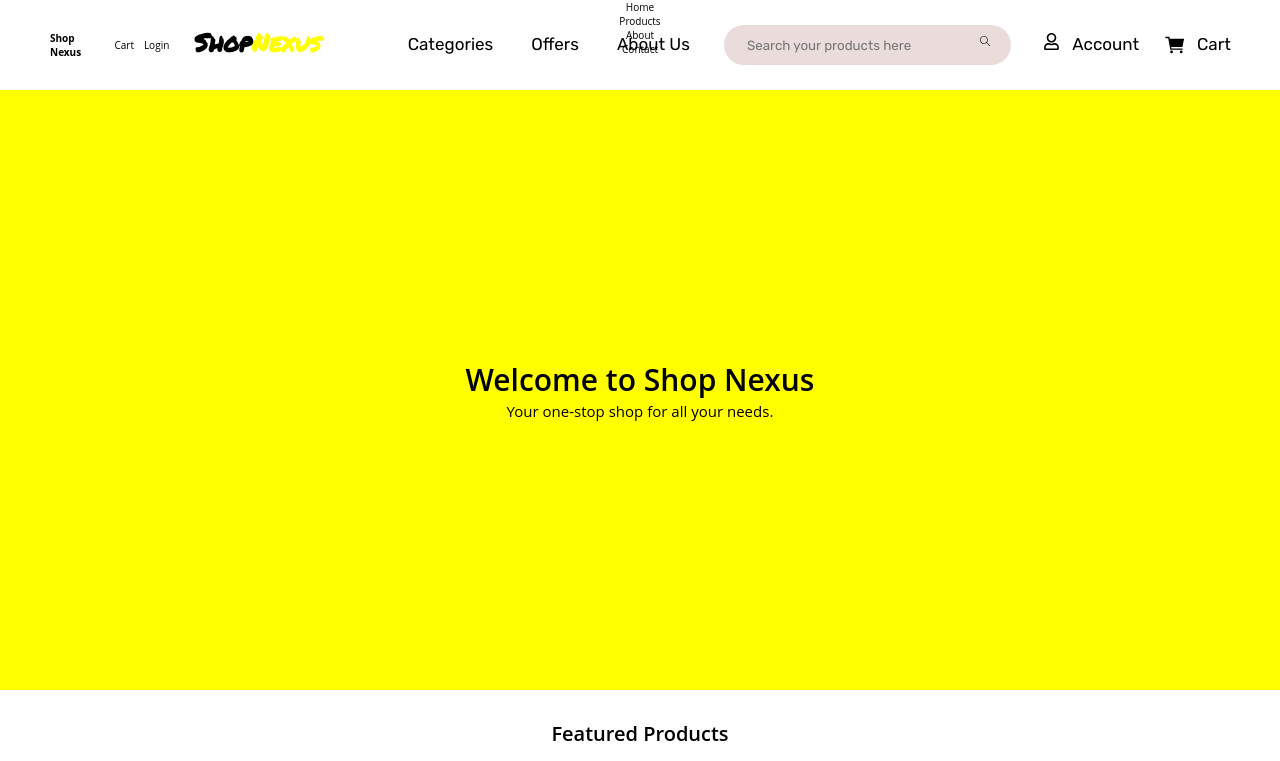
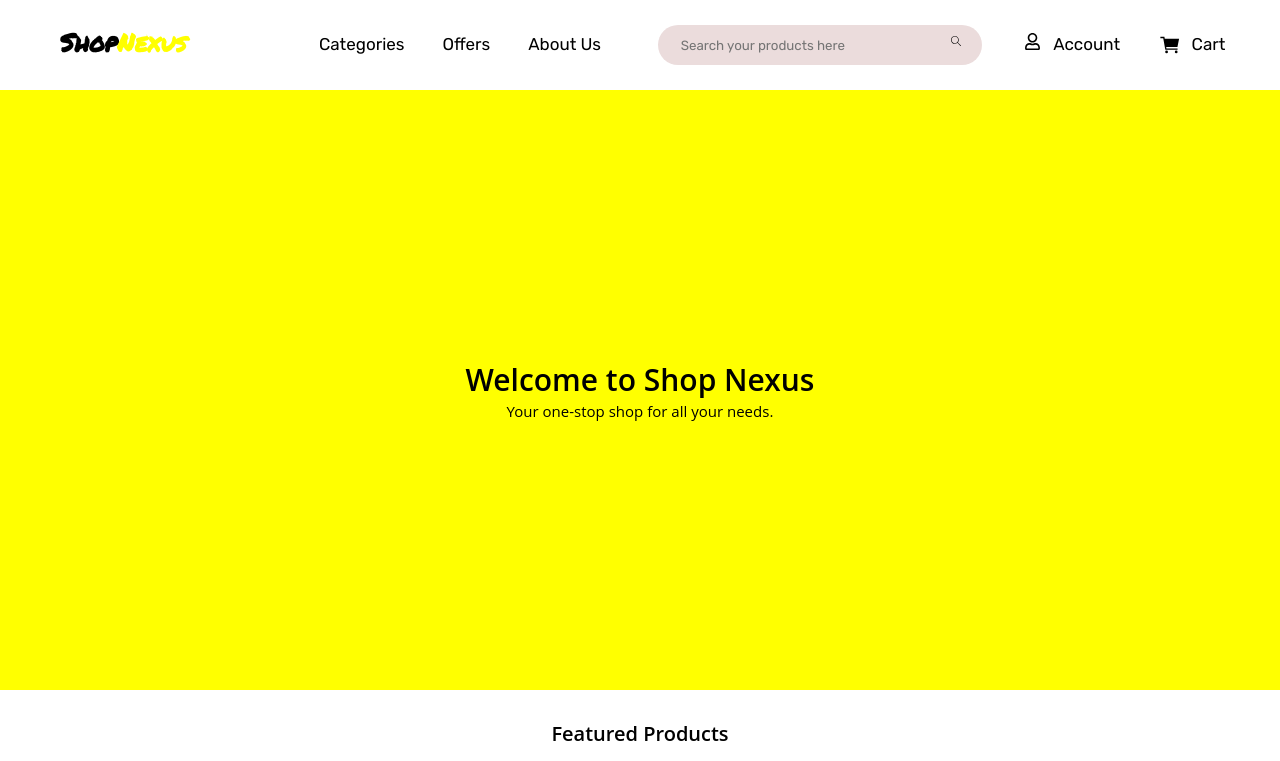
Before and after one commit to cubebotfan/shop-nexus, a React (Vite) app in the folder shopnexus.client/: page / in a window 1280 px wide. Shown: the top 761 px of the page. Built offline with nearby package versions, Linux system fonts and the light colour scheme.

Commit message:
Remove extra header content

```diff
--- a/shopnexus.client/src/components/Header.jsx
+++ b/shopnexus.client/src/components/Header.jsx
@@ -9,21 +9,6 @@ function Header() {
 
     return (
         <header>
-            <div className="navbar-left">
-                <a href="/" className="logo">Shop Nexus</a>
-            </div>
-            <div className="navbar-center">
-                <nav className="nav-links">
-                    <a href="/">Home</a>
-                    <a href="/products">Products</a>
-                    <a href="/about">About</a>
-                    <a href="/contact">Contact</a>
-                </nav>
-            </div>
-            <div className="navbar-right">
-                <a href="/cart">Cart</a>
-                <a href="/login">Login</a>
-            </div>
             <h1>Shop<span>Nexus</span></h1>
             <nav>
                 <ul>
```
